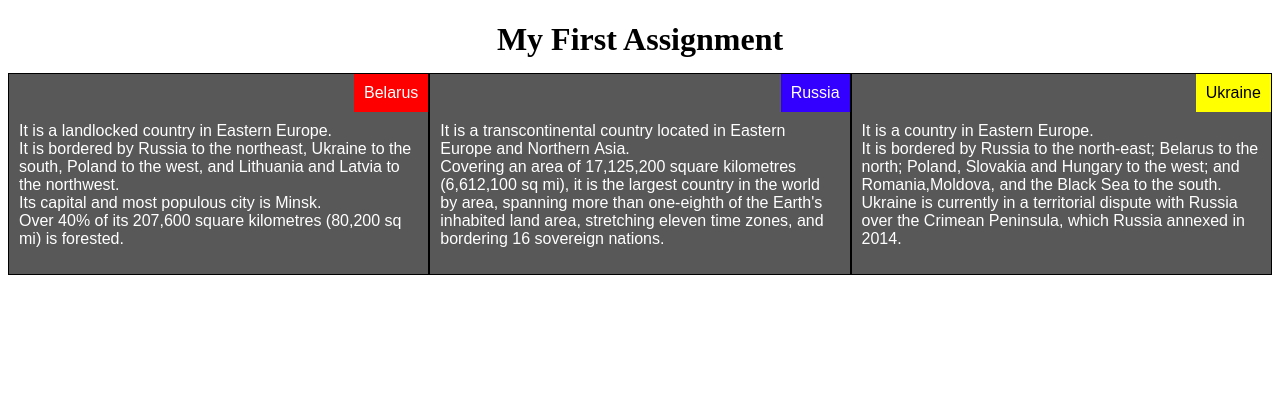
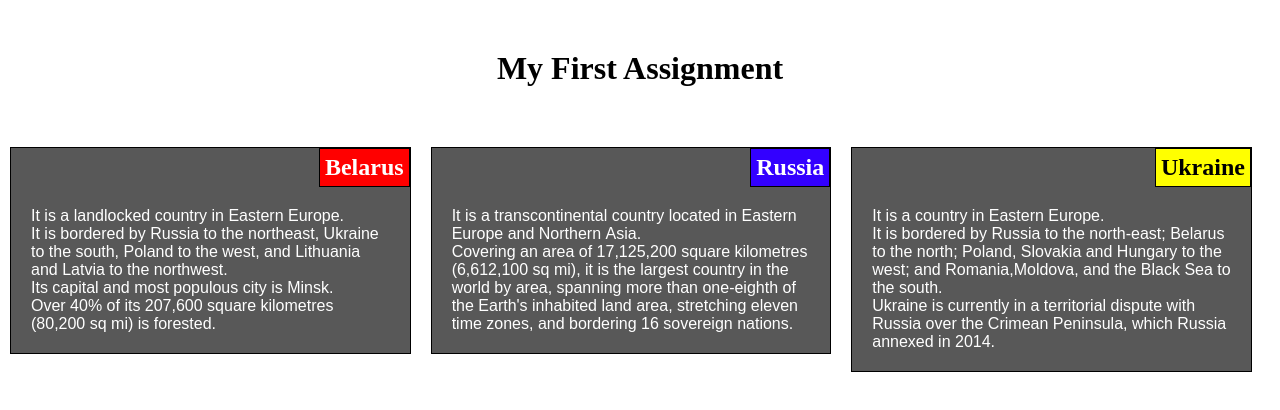
Before and after one commit to perf3ctstyle/firstassignment, a plain HTML site: page index.html in a window 1280 px wide. Drawn offline with Linux system fonts and the light colour scheme.

Commit message:
Fixed Spacing

```diff
--- a/css/style.css
+++ b/css/style.css
@@ -1,37 +1,37 @@
 
 * {
     box-sizing: border-box;
-  }
-
-  .row {
-    width: 100%;
+    margin: 0;
+    padding: 0;
   }
 
   h1 {
-    margin-bottom: 15px;
+    margin: 50px;
     text-align: center;
   }
 
-  div.col-desktop {
+  .col-desktop {
       position: relative;
       background-color: #585858;
       border: 1px solid black;
+      margin: 10px;
   }
 
-  .title {
+  h2 {
       float: right;
       position: relative;
-      margin: 0;
-      top: 0;
-      right: 0;
+      border: 1px solid black;
+      padding: 5px;
   }
 
   #by {
       background-color: #FF0000;
+      color: #FFFFFF;
   }
 
   #ru {
       background-color: #3300FF;
+      color: #FFFFFF;
   }
 
   #ua {
@@ -41,16 +41,16 @@
 
   p {
     font-family: Arial, Helvetica;
-    color: white;
+    color: #FFFFFF;
     clear: right;
-    padding: 10px;
+    padding: 20px;
   }
 
   /********** Desktop devices only **********/
   @media (min-width: 992px) {
     .col-desktop {
       float: left;
-      width: 33.33%;
+      width: 31.3%;
     }
   }
 
@@ -58,11 +58,12 @@
   @media (min-width: 768px) and (max-width: 991px) {
     .col-tablet {
       float: left;
-      width: 50%;
+      width: 46%;
+      margin-left: 15px;
     }
 
     #ukraine_div {
-        width: 100%;
+        width: 95%;
     }
 
   }
@@ -71,6 +72,7 @@
   @media (max-width: 767px) {
       .col-mobile {
       float: left;
-      width: 100%;
+      width: 90%;
+      margin-left: 35px;
       }
   }
--- a/index.html
+++ b/index.html
@@ -1,36 +1,43 @@
 <!DOCTYPE html>
 <html>
+
 <head>
   <meta charset="utf-8">
   <meta name="viewport" content="width=device-width, initial-scale=1">
   <title>My First Assignment</title>
   <link rel="stylesheet" href="css/style.css">
 </head>
+
 <body>
+  <header>
     <h1>My First Assignment</h1>
+  </header>
 
-<div class="row">
   <div class="col-desktop col-tablet col-mobile">
-      <p id="by" class="title">Belarus</p>
+    <h2 id="by" class="title">Belarus</h2>
     <p>It is a landlocked country in Eastern Europe. <br />
-          It is bordered by Russia to the northeast, Ukraine to the south, Poland to the west, and Lithuania and Latvia to the northwest. <br />
+      It is bordered by Russia to the northeast, Ukraine to the south, Poland to the west, and Lithuania and Latvia to
+      the northwest. <br />
       Its capital and most populous city is Minsk. <br />
       Over 40% of its 207,600 square kilometres (80,200 sq mi) is forested. <br /></p>
   </div>
   <div class="col-desktop col-tablet col-mobile">
-      <p id="ru" class="title">Russia</p>
+    <h2 id="ru" class="title">Russia</h2>
     <p>It is a transcontinental country located in Eastern Europe and&nbsp;Northern&nbsp;Asia. <br />
-          Covering an area of 17,125,200 square kilometres (6,612,100 sq mi), it is the largest country in the world by area,
-          spanning more than one-eighth of the Earth's inhabited land area, stretching eleven time zones, and bordering 16 sovereign nations.</p>
+      Covering an area of 17,125,200 square kilometres (6,612,100 sq mi), it is the largest country in the world by
+      area,
+      spanning more than one-eighth of the Earth's inhabited land area, stretching eleven time zones, and bordering 16
+      sovereign nations.</p>
   </div>
   <div id="ukraine_div" class="col-desktop col-tablet col-mobile">
-      <p id="ua" class="title">Ukraine</p>
+    <h2 id="ua" class="title">Ukraine</h2>
     <p>It is a country in Eastern Europe. <br />
       It is bordered by Russia to the north-east; Belarus to the north; Poland, Slovakia and Hungary to the west;
       and Romania,Moldova, and the Black Sea to the south. <br />
-          Ukraine is currently in a territorial dispute with Russia over the Crimean Peninsula, which Russia annexed in 2014.</p>
-</div>
+      Ukraine is currently in a territorial dispute with Russia over the Crimean Peninsula, which Russia annexed in
+      2014.</p>
   </div>
 
 </body>
+
 </html>
```
Lines whose indentation alone changed are shown as unchanged.
